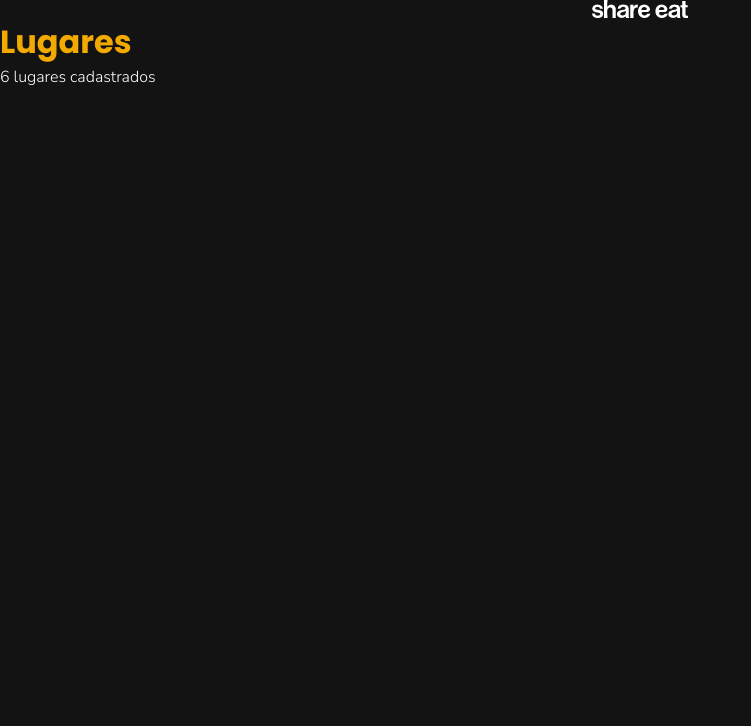
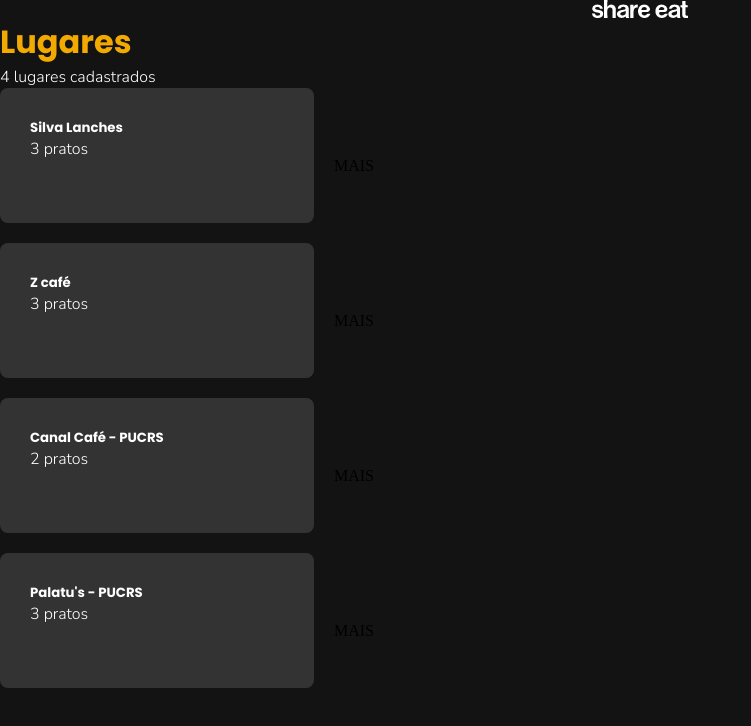
Before and after one commit to GuilhermeOlavoLaux/wine-locals-test, a React (Create React App) app: page / in a window 1280 px wide. Shown: the top 726 px of the page, without its empty margins (0-751 px from the left). Built offline with nearby package versions, Linux system fonts and the light colour scheme; a web font is replaced by a local one.

Commit message:
add restaurant cards and styles

```diff
--- /dev/null
+++ b/src/assets/css/_RestaurantCard.scss
@@ -0,0 +1,25 @@
+.restaurant-card {
+  display: flex;
+  align-items: center;
+
+  .restaurant-card-container {
+    background-color: $grey-400;
+    color: $primary-white;
+
+    border-radius: 8px;
+    width: 254px;
+    height: 75px;
+    padding: 30px;
+    margin-bottom: 20px;
+    margin-right: 20px;
+
+    h5 {
+      font-family: 'Poppins', sans-serif;
+      font-weight: bold;
+    }
+
+    p {
+      font-family: 'Nunito Sans', sans-serif;
+    }
+  }
+}
--- a/src/assets/css/_Restaurants.scss
+++ b/src/assets/css/_Restaurants.scss
@@ -8,7 +8,7 @@
       font-weight: bold;
     }
     p {
-      color: #fff;
+      color: $primary-white;
       font-family: 'Nunito Sans', sans-serif;
     }
   }
--- a/src/assets/css/_Vars.scss
+++ b/src/assets/css/_Vars.scss
@@ -1,2 +1,4 @@
 $grey-600: #141314;
+$grey-400: #333333;
 $primary-yellow: #f3aa00;
+$primary-white: #fff;
--- a/src/assets/css/index.css
+++ b/src/assets/css/index.css
@@ -25,4 +25,33 @@
       -ms-flex-pack: center;
           justify-content: center;
 }
+
+.restaurant-card {
+  display: -webkit-box;
+  display: -ms-flexbox;
+  display: flex;
+  -webkit-box-align: center;
+      -ms-flex-align: center;
+          align-items: center;
+}
+
+.restaurant-card .restaurant-card-container {
+  background-color: #333333;
+  color: #fff;
+  border-radius: 8px;
+  width: 254px;
+  height: 75px;
+  padding: 30px;
+  margin-bottom: 20px;
+  margin-right: 20px;
+}
+
+.restaurant-card .restaurant-card-container h5 {
+  font-family: 'Poppins', sans-serif;
+  font-weight: bold;
+}
+
+.restaurant-card .restaurant-card-container p {
+  font-family: 'Nunito Sans', sans-serif;
+}
 /*# sourceMappingURL=index.css.map */
--- a/src/assets/css/index.scss
+++ b/src/assets/css/index.scss
@@ -1,3 +1,4 @@
 @import './_Vars';
 @import './_Restaurants';
 @import './_Header';
+@import './_RestaurantCard'
--- /dev/null
+++ b/src/components/RestaurantCard.jsx
@@ -0,0 +1,23 @@
+import { Fragment } from "react";
+
+export default function RestaurantCard({ restaurant }) {
+
+    return (
+        <Fragment>
+
+            <div className="restaurant-card">
+
+                <div className="restaurant-card-container">
+                    <h5>{restaurant.name}</h5>
+                    <p>{restaurant.menuItems.length} pratos</p>
+                </div>
+
+
+                MAIS
+
+            </div>
+
+
+        </Fragment>
+    )
+}
--- a/src/components/Restaurants.jsx
+++ b/src/components/Restaurants.jsx
@@ -1,22 +1,113 @@
 import { Fragment } from "react";
 import Header from "./Header";
+import RestaurantCard from "./RestaurantCard";
 
 export default function Restaurants() {
 
+    let mockData = [
+        {
+            "name": "Silva Lanches",
+            "menuItems": [
+                {
+                    "name": "Xis Bacon",
+                    "description": "Pão, alface, tomate, carne, bacon, milho, ervilha, maionese, catchup, mostarda",
+                    "price": 20.5
+                },
+                {
+                    "name": "Xis Veg",
+                    "description": "Pão, alface, tomate, bide de grão-de-bico, milho, ervilha, maionese, catchup, mostarda",
+                    "price": 22.5
+                },
+                {
+                    "name": "Bauru Picanha",
+                    "description": "Pão, alface, tomate, picanha, maionese",
+                    "price": 25
+                }
+            ]
+        },
+        {
+            "name": "Z café",
+            "menuItems": [
+                {
+                    "name": "Café expresso",
+                    "description": "50ml do mais puro café moído e passado na hora",
+                    "price": 5.5
+                },
+                {
+                    "name": "Café Ristretto",
+                    "description": "30ml do melhor café aliado dos principais óleos essenciais",
+                    "price": 7.5
+                },
+                {
+                    "name": "Café Mochaccino",
+                    "description": "70ml do melhor café expresso junto ao delicioso leite vaporizado e o melhor chocolate suíço",
+                    "price": 10.5
+                }
+            ]
+        },
+        {
+            "name": "Canal Café - PUCRS",
+            "menuItems": [
+                {
+                    "name": "Café expresso",
+                    "description": "50ml de puro café moído e passado na hora",
+                    "price": 6.5
+                },
+                {
+                    "name": "Suco Natural",
+                    "description": "500ml de suco de frutas da estação",
+                    "price": 12.5
+                }
+            ]
+        },
+        {
+            "name": "Palatu's - PUCRS",
+            "menuItems": [
+                {
+                    "name": "Buffet com grelhados",
+                    "description": "30 variedades de saladas, pratos quentes e churrasco",
+                    "price": 27.5
+                },
+                {
+                    "name": "Suco Natural",
+                    "description": "500ml de suco de frutas da estação",
+                    "price": 4.5
+                },
+                {
+                    "name": "Refrigerante Lata",
+                    "description": "Pepsi, guaraná, sprite ou sukita",
+                    "price": 4.5
+                }
+            ]
+        }
+    ]
 
+
+    function renderRestaurantsCards() {
+        const restaurantCards = mockData.map((restaurant) => {
+            return (
+                <RestaurantCard restaurant={restaurant} />
+            )
+        })
+        return restaurantCards
+    }
     return (
         <Fragment>
 
             <div className="restaurants">
 
                 <Header />
+
+
                 <div className="locals">
 
                     <h1>Lugares</h1>
 
-                    <p>6 lugares cadastrados</p>
+                    <p>{mockData.length} lugares cadastrados</p>
 
                 </div>
+
+                {renderRestaurantsCards()}
             </div>
         </Fragment>
     )
```
Also changed, not shown: src/assets/images/GreyBackground.png (added), 1 other file (tests, documents, lock files or other folders).
